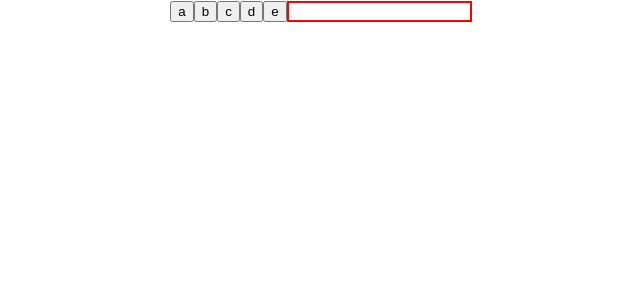
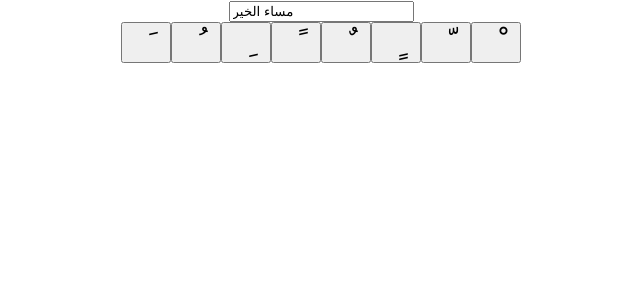
Before and after one commit to wadjih-bencheikh18/arabicthon-front, a React (Create React App) app: page / in a window 1280 px wide. Shown: the top 300 px of the page, without its empty margins (319-959 px from the left). Built offline with nearby package versions, Linux system fonts and the light colour scheme.

Commit message:
feat: add techkil

```diff
--- a/src/components/Tachkil.jsx
+++ b/src/components/Tachkil.jsx
@@ -1,27 +1,58 @@
-import { useState } from "react";
+import { useState, useRef } from "react";
 
 export default function Tachkil() {
   const [input, setInput] = useState({
-    letters: ["a", "b", "c", "d", "e"],
-    value: "",
+    letters: [
+      "\u064E",
+      "\u064F",
+      "\u0650",
+      "\u064B",
+      "\u064C",
+      "\u064D",
+      "\u0651",
+      "\u0652",
+    ],
+    value: "مساء الخير",
+    start: 0,
   });
-
+  const inputRef = useRef(null);
   function updateValue(letter) {
-    console.log("ran");
-    setInput(({ value, letters }) => ({
-      letters,
-      value: value + letter,
+    setInput(({ value, start, ...others }) => ({
+      ...others,
+      start: start + 1,
+      value: value.slice(0, start) + letter + value.slice(start),
     }));
   }
 
-  const createButtons = input.letters.map((letter) => (
-    <button onClick={() => updateValue(letter)}>{letter}</button>
+  const createButtons = input.letters.map((letter, i) => (
+    <button
+      style={{ fontSize: "30px", width: "50px" }}
+      key={i}
+      onClick={() => updateValue(letter)}
+    >
+      {letter}
+    </button>
   ));
 
   return (
     <div>
-      {createButtons}
-      <input style={{ border: "2px solid red" }} value={input.value} />
+      <input
+        ref={inputRef}
+        onClick={({ target }) => {
+          const start = target.selectionStart;
+          if (start) setInput((input) => ({ ...input, start }));
+        }}
+        value={input.value}
+        onChange={({ target }) => {
+          alert(target);
+          setInput((input) => ({
+            ...input,
+            value: target.value,
+          }));
+        }}
+      />
+
+      <div>{createButtons}</div>
     </div>
   );
 }
```
